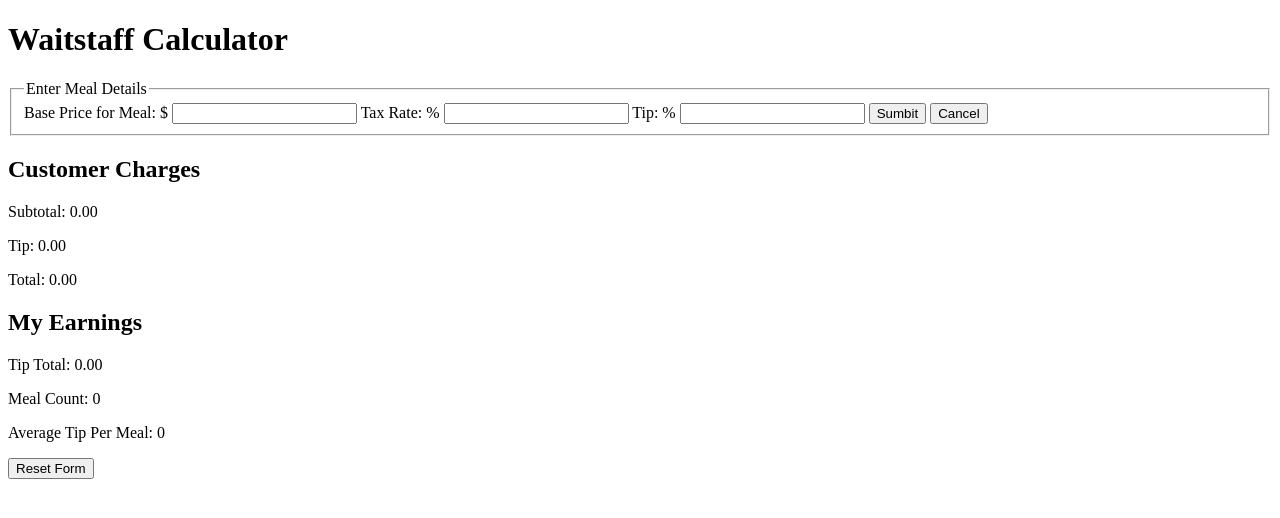
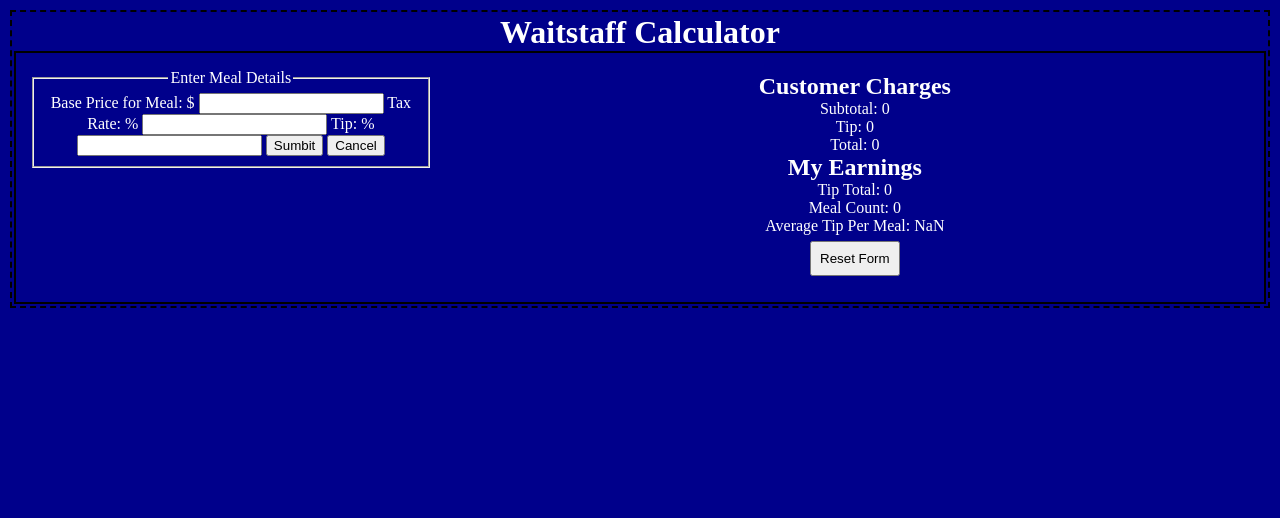
Before and after one commit to thinkful-ei-iguana/Christina_Waitstaff, a website: page index.html in a window 1280 px wide. Both pictures are taken after a click on the button "Reset Form". Drawn offline with nearby package versions, Linux system fonts and the light colour scheme.

Commit message:
finished coding, added styling

```diff
--- a/index.css
+++ b/index.css
@@ -0,0 +1,44 @@
+* {
+    margin: 0;
+    pad: 0;
+    box-sizing: border-box;
+
+}
+
+body {
+    padding: 2px;
+    margin: 10px;
+    text-align: center;
+    border: 2px dashed black;
+    color: white;
+    background-color: darkblue;
+}
+
+main {
+    display: flex;
+    border: 2px solid black;
+}
+
+.meal-form-input {
+    margin: 6px;
+    padding: 10px;
+}
+
+.left-column {
+    width: 35%;
+    float: left;
+
+}
+
+.right-column {
+    padding: 10px;
+    margin: 10px;
+    border: 2 px solid black;
+    width: 65%;
+    float: right;
+}
+
+.reset {
+    padding: 8px;
+    margin: 6px;
+}
--- a/index.html
+++ b/index.html
@@ -8,8 +8,11 @@
     <title>WaitStaff Calculator</title>
 </head>
 <body>
-    <h1>Waitstaff Calculator</h1>
-        <main>
+  <header>
+      <h1>Waitstaff Calculator</h1>
+  </header>
+  <main>
+      <div class='left-column'>
           <form action='#' class='meal-form-input'>
             <fieldset>
                 <legend>Enter Meal Details</legend>
@@ -22,9 +25,9 @@
                 <button class='submit'>Sumbit</button>
                 <button class='cancel'>Cancel</button>
             </fieldset>
-
           </form>
-        </main>
+      </div>
+      <div class='right-column'>
         <section>
           <h2>Customer Charges</h2>
           <div class='customer-charges'>
@@ -42,8 +45,11 @@
           </div>
         </section>
         <button class='reset'>Reset Form</button>
+      </div>
+
         <script src="https://ajax.googleapis.com/ajax/libs/jquery/3.4.1/jquery.min.js"></script>
         <script src='index.js'></script>
+  </main>
 
 </body>
 </html>
--- a/index.js
+++ b/index.js
@@ -0,0 +1,63 @@
+
+let STORE = {
+  BasePrice: 0,
+  Tax: 0,
+  Tip: 0,
+  Total: 0,
+  Meals: 0,
+  TipTotal: 0
+};
+
+function handleForm() {
+  $('.meal-form-input').on('submit', event => {
+    event.preventDefault();
+    let formPrice = Number($('#price').val());
+    let formTax = Number($('#tax').val());
+    let formTip = Number($('#tip').val());
+    STORE.Meals++;
+    let newTotal = STORE.TipTotal;
+    STORE.TipTotal = newTotal + formTip;
+    STORE.BasePrice = formPrice;
+    STORE.Tax = formTax;
+    STORE.Tip = formTip;
+    STORE.Total = formPrice + formTax + formTip;
+    updateEarnings();
+    updateCharges();
+  });
+}
+
+function updateCharges() {
+  $('.subtotal').html(`<p>Subtotal: ${STORE.BasePrice + STORE.Tax}</p>`);
+  $('.tip').html(`<p>Tip: ${STORE.Tip}</p>`);
+  $('.total').html(`<p>Total: ${STORE.Total}</p>`);
+
+}
+
+function updateEarnings() {
+  $('.tip-total').html(`<p>Tip Total: ${STORE.TipTotal}</p>`);
+  $('.meal-count-total').html(`<p>Meal Count: ${STORE.Meals}</p>`);
+  $('.average-tip').html(`<p>Average Tip Per Meal: ${STORE.TipTotal / STORE.Meals}</p>`);
+
+}
+
+function handleReset() {
+  $('.reset').on('click', event => {
+    event.preventDefault();
+    STORE.BasePrice = 0;
+    STORE.Tax = 0;
+    STORE.Tip = 0;
+    STORE.Total = 0;
+    STORE.Meals = 0;
+    STORE.TipTotal = 0;
+    updateCharges();
+    updateEarnings();
+  });
+}
+
+
+function main () {
+  handleForm();
+  handleReset();
+}
+
+$(main);
```
